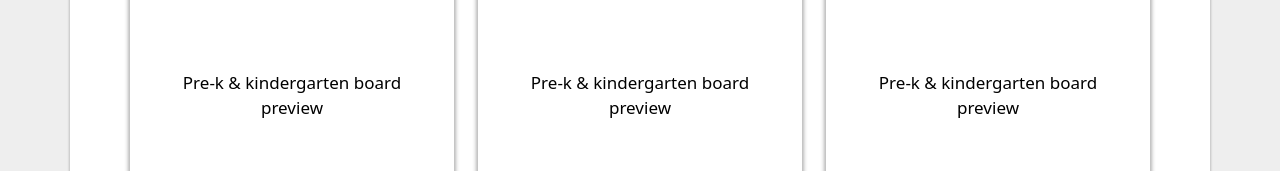
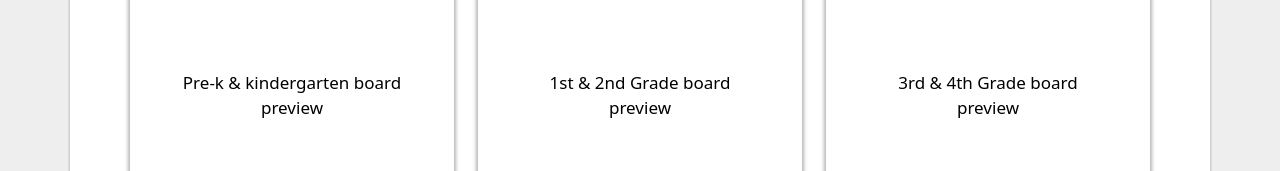
Before and after one commit to SuryanshShahi/whiteboard, a plain HTML site: page Components/selectGrade.html in a window 1280 px wide. Shown: the part 196-367 px from the top of the page. Drawn offline with nearby package versions, Linux system fonts and the light colour scheme.

Commit message:
white board

```diff
--- a/Components/selectGrade.html
+++ b/Components/selectGrade.html
@@ -109,7 +109,8 @@
                         <div class="justify-content-center p-5 align-items-center d-flex"
                             style="height: 300px;box-shadow: 0px 0px 2px 1px silver;cursor: pointer;">
                             <div class="text-center tagline" style="font-weight: 500;font-size:17px;color: black;">
-                                Pre-k & kindergarten board
+                                1st & 2nd Grade
+                                board
                                 preview
                             </div>
                         </div>
@@ -122,7 +123,7 @@
                         <div class="justify-content-center p-5 align-items-center d-flex"
                             style="height: 300px;box-shadow: 0px 0px 2px 1px silver;cursor: pointer;">
                             <div class="text-center tagline" style="font-weight: 500;font-size:17px;color: black;">
-                                Pre-k & kindergarten board
+                                3rd & 4th Grade board
                                 preview
                             </div>
                         </div>
```
